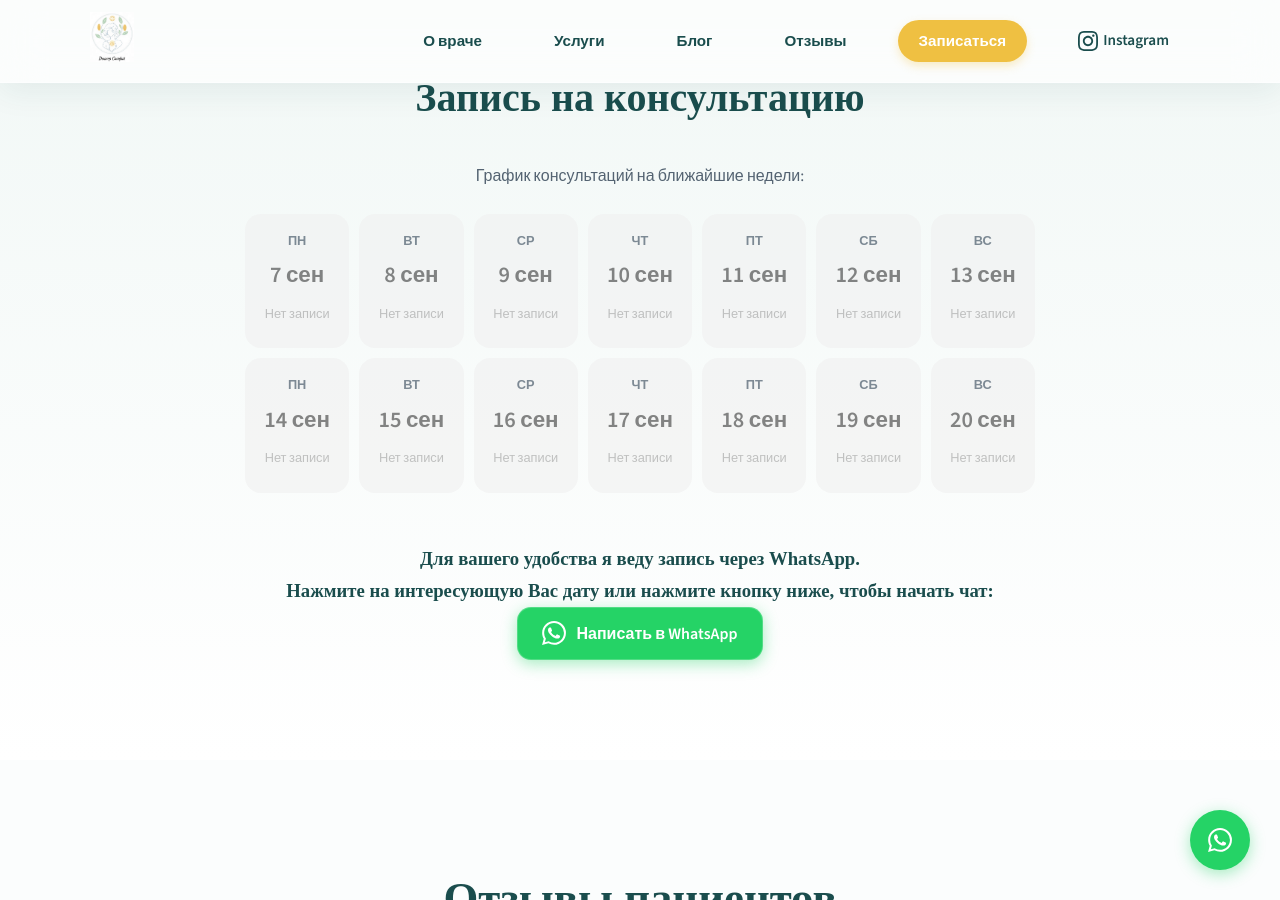
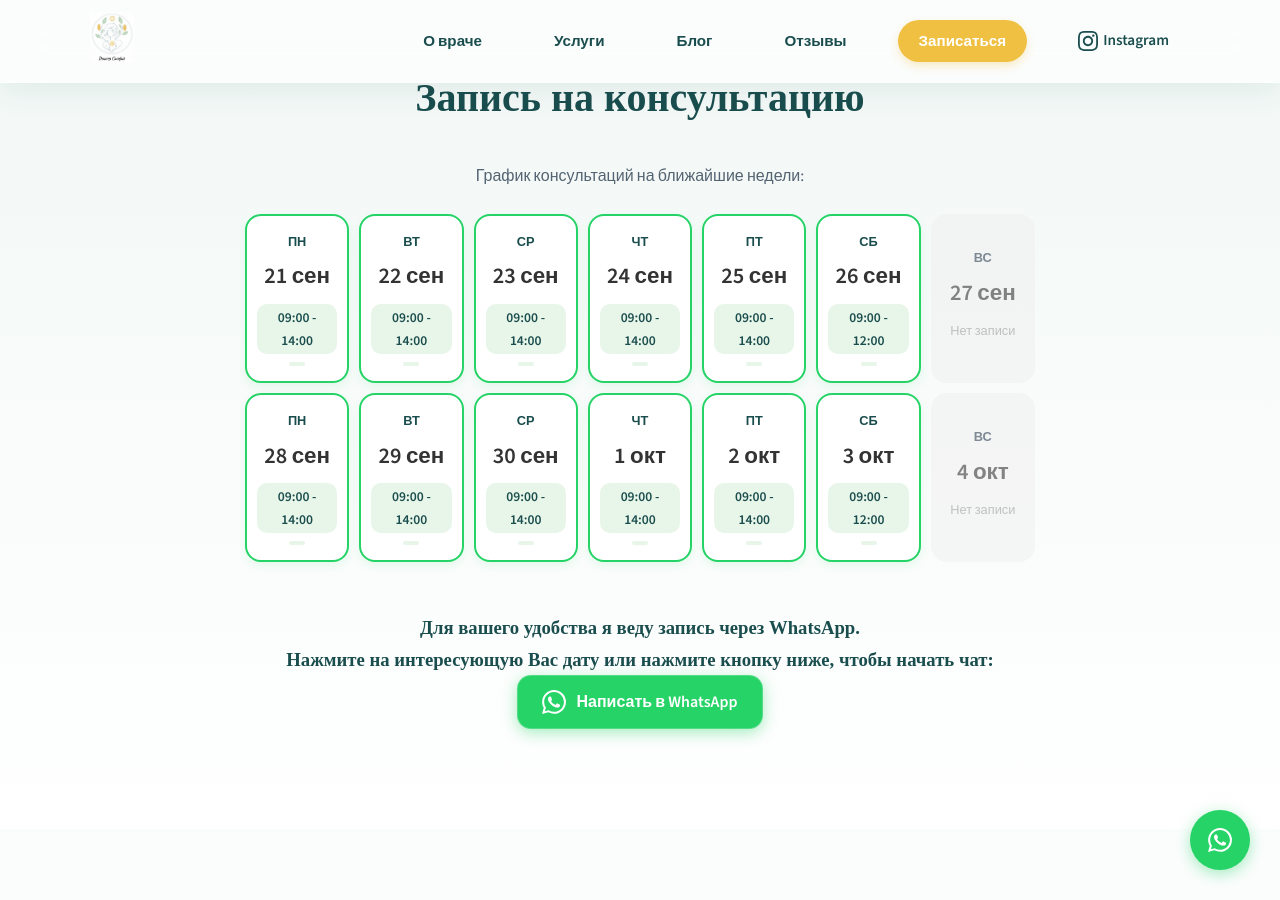
Before and after one commit to gosubv/doctorstafij, a Jekyll site: the page built from index.md, in a window 1280 px wide and 900 px high, scrolled down 5402 px. Built offline with Jekyll 4.4.1, drawn with Linux system fonts in a browser that asks for light colours.

Commit message:
Change booking slots.

```diff
--- a/_data/calendar.yml
+++ b/_data/calendar.yml
@@ -1,56 +1,56 @@
-- date: "2026-09-07"
+- date: "2026-09-21"
   time: "09:00 - 14:00"
   is_off: false
   is_online: false
-- date: "2026-09-08"
+- date: "2026-09-22"
   time: "09:00 - 14:00"
   is_off: false
   is_online: false
-- date: "2026-09-09"
+- date: "2026-09-23"
   time: "09:00 - 14:00"
   is_off: false
   is_online: false
-- date: "2026-09-10"
+- date: "2026-09-24"
   time: "09:00 - 14:00"
   is_off: false
   is_online: false
-- date: "2026-09-11"
+- date: "2026-09-25"
   time: "09:00 - 14:00"
   is_off: false
   is_online: false
-- date: "2026-09-12"
+- date: "2026-09-26"
   time: "09:00 - 12:00"
   is_off: false
   is_online: false
-- date: "2026-09-13"
+- date: "2026-09-27"
   time: ""
   is_off: true
   is_online: false
-- date: "2026-09-14"
+- date: "2026-09-28"
   time: "09:00 - 14:00"
   is_off: false
   is_online: false
-- date: "2026-09-15"
+- date: "2026-09-29"
   time: "09:00 - 14:00"
   is_off: false
   is_online: false
-- date: "2026-09-16"
+- date: "2026-09-30"
   time: "09:00 - 14:00"
   is_off: false
   is_online: false
-- date: "2026-09-17"
+- date: "2026-10-01"
   time: "09:00 - 14:00"
   is_off: false
   is_online: false
-- date: "2026-09-18"
+- date: "2026-10-02"
   time: "09:00 - 14:00"
   is_off: false
   is_online: false
-- date: "2026-09-19"
+- date: "2026-10-03"
   time: "09:00 - 12:00"
   is_off: false
   is_online: false
-- date: "2026-09-20"
+- date: "2026-10-04"
   time: ""
   is_off: true
   is_online: false
```
